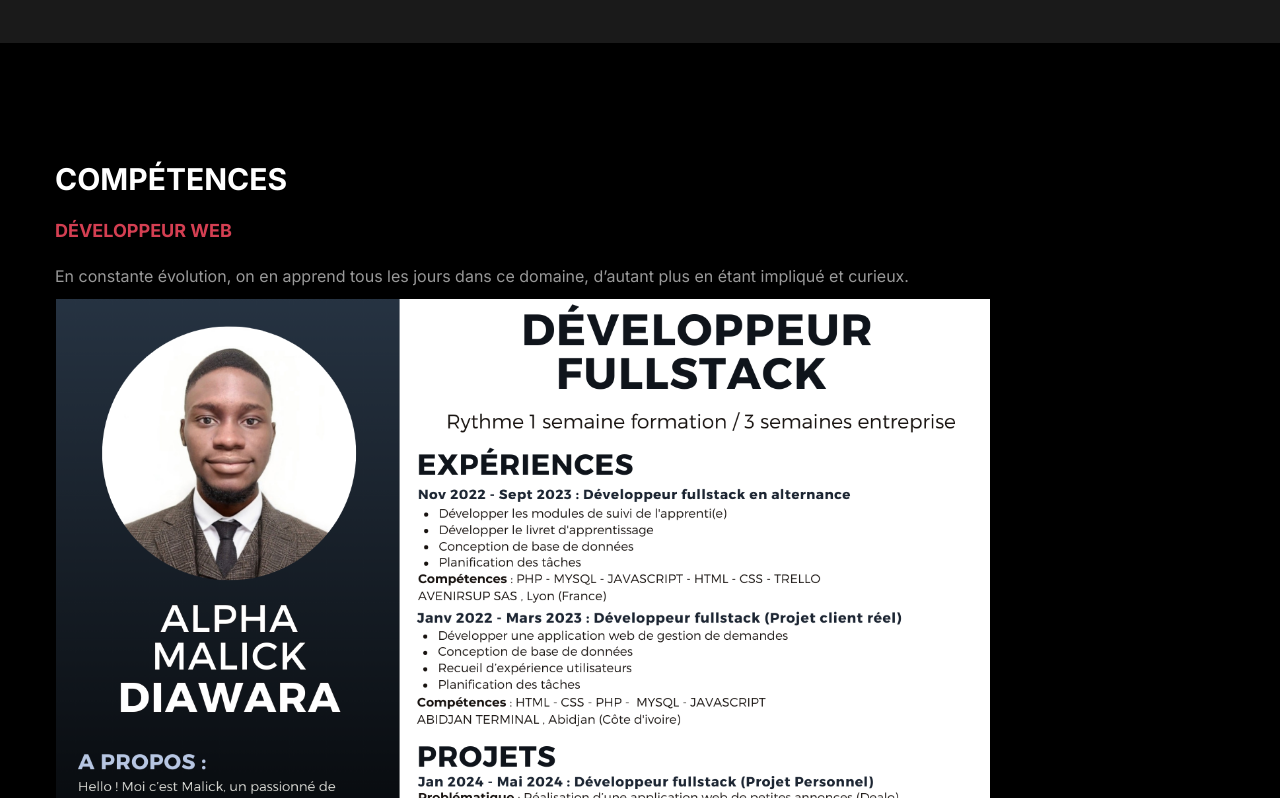
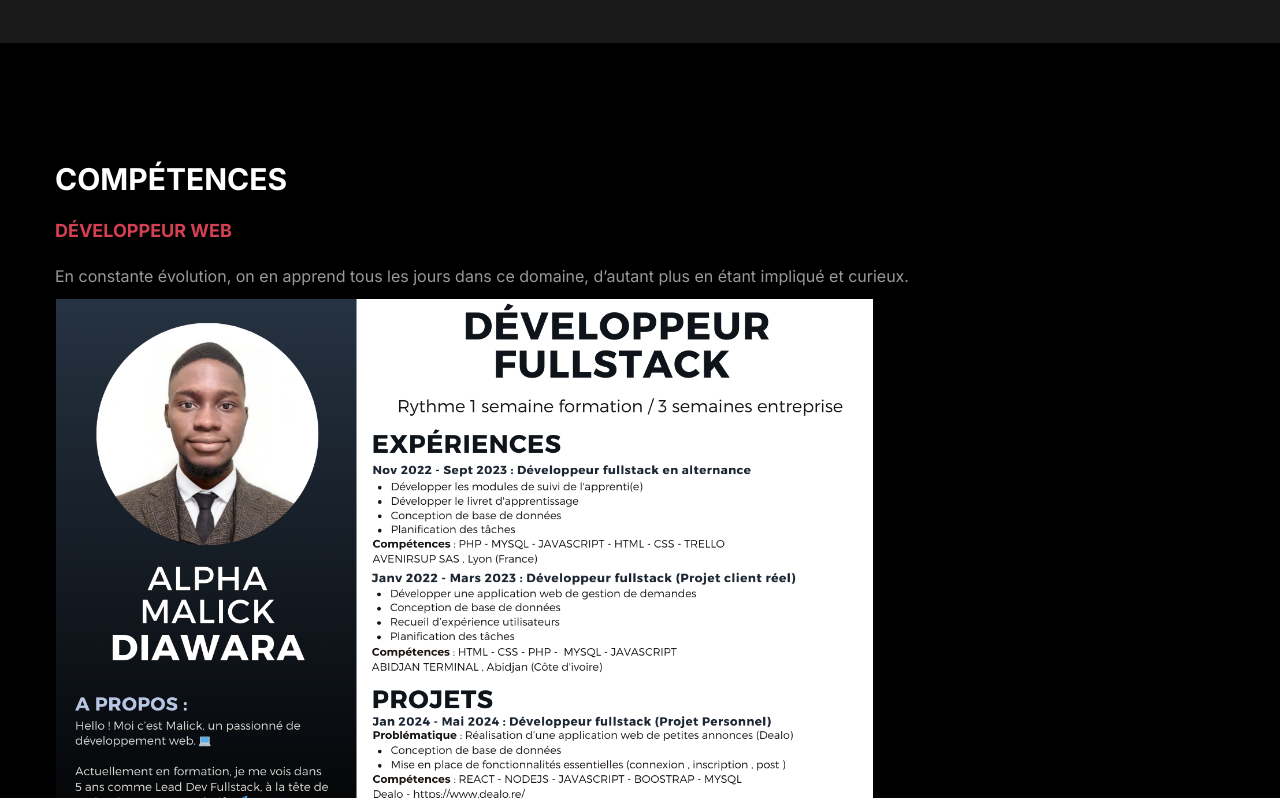
Before and after one commit to x225franc/portfolio, a Next.js app: page / in a window 1280 px wide. Shown: the part 1284-2082 px from the top of the page. Built offline with nearby package versions, Linux system fonts and the light colour scheme.

Commit message:
Update page.js

```diff
--- a/app/page.js
+++ b/app/page.js
@@ -167,7 +167,16 @@ export default function Home() {
 						</div>
 					</div>
 
-					<div id='about' className='section'>
+					<div
+						id='about'
+						className='section'
+						style={{
+							display: "flex",
+							justifyContent: "center",
+							alignItems: "center",
+							height: "100vh",
+						}}
+					>
 						<div className='container'>
 							<div className='row'>
 								<div>
@@ -185,7 +194,7 @@ export default function Home() {
 												alt=''
 												style={{
 													border: "1px solid black",
-													maxWidth: "80%",
+													maxWidth: "70%",
 													// width: "50%",
 													// marginLeft: "10vw",
 												}}
@@ -193,115 +202,6 @@ export default function Home() {
 										</a>
 									</div>
 								</div>
-								{/* <div
-									className='col-md-6 col-xs-11 wow fadeInRight'
-									data-wow-delay='0.9s'
-								>
-									<span className='text-top'>
-										HTML5 , CSS3 , PHP <small>70%</small>
-									</span>
-									<div className='progress'>
-										<div
-											className='progress-bar progress-bar-danger'
-											role='progressbar'
-											aria-valuenow='60'
-											aria-valuemin='0'
-											aria-valuemax='100'
-											style={{ width: "70%" }}
-										></div>
-									</div>
-									<span>
-										JAVASCRIPT <small>50%</small>
-									</span>
-									<div className='progress'>
-										<div
-											className='progress-bar progress-bar-danger'
-											role='progressbar'
-											aria-valuenow='80'
-											aria-valuemin='0'
-											aria-valuemax='100'
-											style={{ width: "50%" }}
-										></div>
-									</div>
-									<span>
-										SYMFONY <small>40%</small>
-									</span>
-									<div className='progress'>
-										<div
-											className='progress-bar progress-bar-danger'
-											role='progressbar'
-											aria-valuenow='60'
-											aria-valuemin='0'
-											aria-valuemax='100'
-											style={{ width: "40%" }}
-										></div>
-									</div>
-									<span>
-										MYSQL <small>70%</small>
-									</span>
-									<div className='progress'>
-										<div
-											className='progress-bar progress-bar-danger'
-											role='progressbar'
-											aria-valuenow='60'
-											aria-valuemin='0'
-											aria-valuemax='100'
-											style={{ width: "70%" }}
-										></div>
-									</div>
-									<span>
-										REACT <small>40%</small>
-									</span>
-									<div className='progress'>
-										<div
-											className='progress-bar progress-bar-danger'
-											role='progressbar'
-											aria-valuenow='60'
-											aria-valuemin='0'
-											aria-valuemax='100'
-											style={{ width: "40%" }}
-										></div>
-									</div>
-									<span>
-										NODEJS <small>40%</small>
-									</span>
-									<div className='progress'>
-										<div
-											className='progress-bar progress-bar-danger'
-											role='progressbar'
-											aria-valuenow='60'
-											aria-valuemin='0'
-											aria-valuemax='100'
-											style={{ width: "40%" }}
-										></div>
-									</div>
-									<span>
-										BOOTSTRAP, TAILWIND <small>40%</small>
-									</span>
-									<div className='progress'>
-										<div
-											className='progress-bar progress-bar-danger'
-											role='progressbar'
-											aria-valuenow='60'
-											aria-valuemin='0'
-											aria-valuemax='100'
-											style={{ width: "40%" }}
-										></div>
-									</div>
-									<span>
-										GIT <small>50%</small>
-									</span>
-									<div className='progress'>
-										<div
-											className='progress-bar progress-bar-danger'
-											role='progressbar'
-											aria-valuenow='60'
-											aria-valuemin='0'
-											aria-valuemax='100'
-											style={{ width: "50%" }}
-										></div>
-									</div>
-								</div> */}
 							</div>
 						</div>
 					</div>
```
